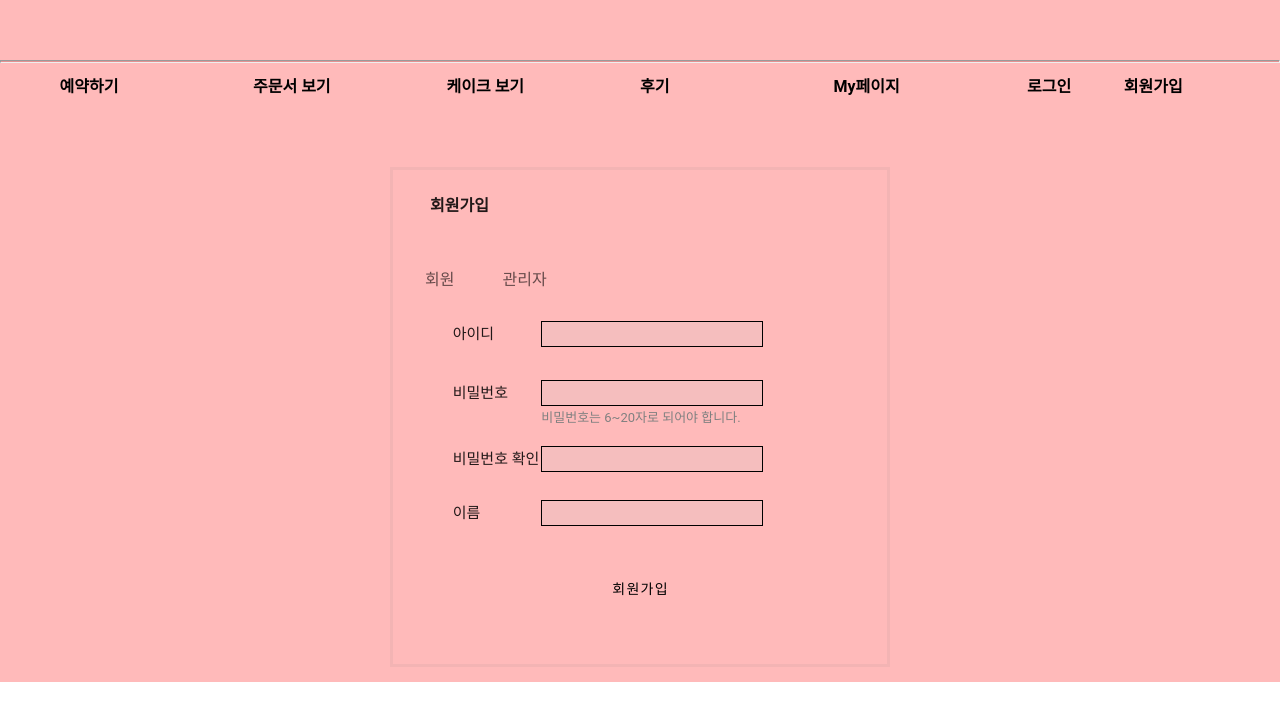
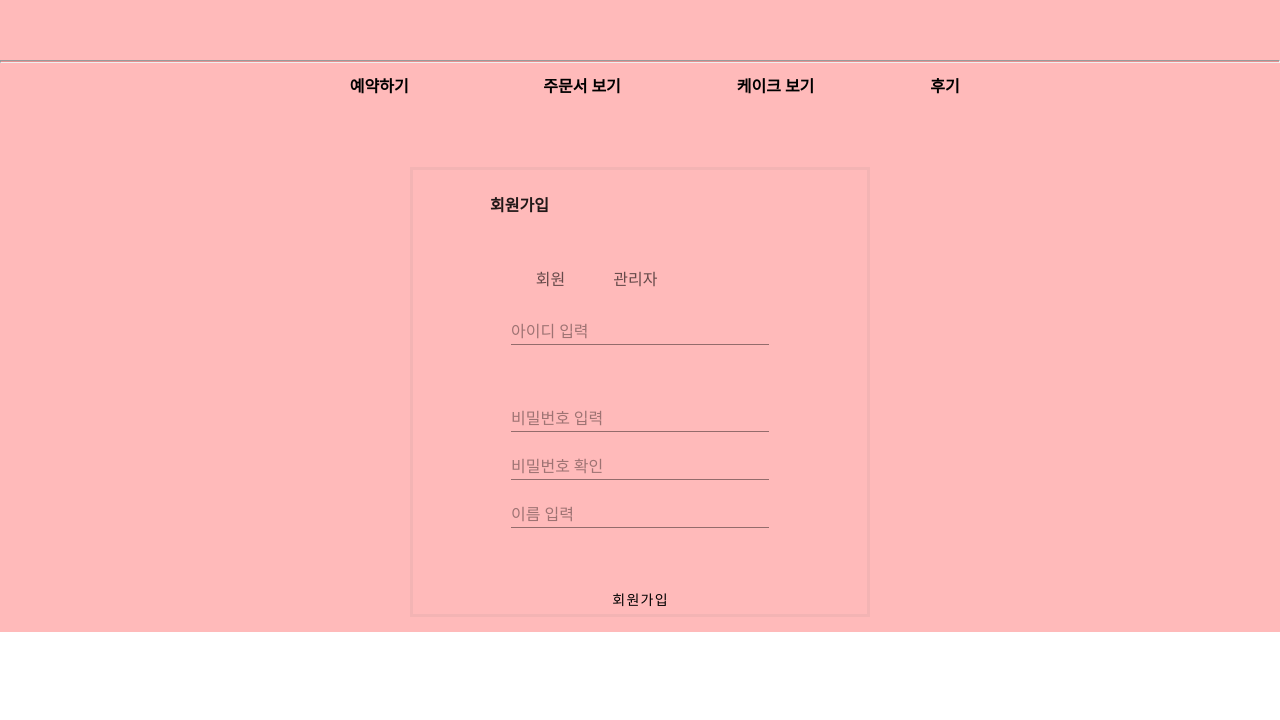
Before and after one commit to KHWeb19/PersonalProject, a Vue app in the folder jiyeonIn/vue_frontend/book_cake/: page /signUpPage in a window 1280 px wide. Shown: the part 112-832 px from the top of the page. After the commit the page ends 800 px from the top, so only its background shows below. Built offline with nearby package versions, Linux system fonts and the light colour scheme; the HTML template or start-up script is replaced by a standard one.

Commit message:
[인지연] sign up [CMS]

```diff
--- a/jiyeonIn/vue_frontend/book_cake/src/components/mainPage/SignUpPageForm.vue
+++ b/jiyeonIn/vue_frontend/book_cake/src/components/mainPage/SignUpPageForm.vue
@@ -4,53 +4,24 @@
         <br>
         <h4>회원가입</h4>
         <br><br>
-        <v-radio-group class="radio" v-model="radioGroup" row >
+        <v-radio-group style="width: 60%;" class="radio" v-model="radioGroup" row >
             <v-radio :label="`${kindsOfMember[0]}`" :value="`${kindsOfMember[0]}`"></v-radio>
             <v-radio :label="`${kindsOfMember[1]}`" :value="`${kindsOfMember[1]}`"></v-radio>
         </v-radio-group>
 
-
-        <table border="0">
-            <tr>
-                <td style="font-size: 15px;">아이디</td>
-                <td><input type="text" v-model="id"/>
-                <v-btn color="black" text type="button" onclick="checkId"><v-icon>mdi-check</v-icon></v-btn></td>
-            </tr>
-            <tr>
-                <td>&nbsp;</td>
-                <td><p class="noticeId" hidden>중복된 아이디 입니다.</p></td>
-            </tr>
-            <tr>
-                <td style="font-size: 15px;">비밀번호</td>
-                <td><input type="password" v-model="pw" /></td>
-            </tr>
-            <tr>
-                <td></td>
-                <td><p>비밀번호는 6~20자로 되어야 합니다.</p></td>
-            </tr>
-            <tr>
-                <td style="font-size: 15px;">비밀번호 확인</td>
-                <td><input type="password" v-model="pw1" @blur="checkDuplicate"/></td>
-            </tr>
-            <tr>
-                <td>&nbsp;</td>
-                <td>&nbsp;</td>
-            </tr>
-            <tr>
-                <td style="font-size: 15px;">이름</td>
-                <td><input type="text" v-model="name"/></td>
-            </tr>
-
-            <tr>
-                <td></td>
-                <td><p></p></td>
-            </tr>
-        </table>
+        <v-container>
+            <v-row style="width: 60%; height: 20%;">
+            <v-text-field flat v-model="id" type="text"  dense required placeholder="아이디 입력" :rules="rules_id" ></v-text-field>
+            <v-btn color="black" text type="button" onclick="checkId"><v-icon>mdi-check</v-icon></v-btn>
+            </v-row>
+            <v-text-field flat v-model="pw" type="password"  dense required placeholder="비밀번호 입력" :rules="rules_pw" style="width: 60%; padding: 15px 0 0 0;"></v-text-field>
+            <v-text-field flat v-model="pw1" type="password"  dense required placeholder="비밀번호 확인" :rules="rules_pw1" style="width: 60%;"></v-text-field>
+            <v-text-field flat v-model="name" type="text"  dense required placeholder="이름 입력" :rules="rules_name" style="width: 60%;"></v-text-field>
+        </v-container>
         <br>
 
-
         <div>
-            <v-btn color="black" text type="submit" width="210" >
+            <v-btn color="black" text type="submit" width="260" >
                 <v-icon>mdi-login</v-icon>회원가입</v-btn>
         </div>
     </form>
@@ -74,20 +45,31 @@
                 pw: '',
                 name:'',
                 pw1:'',
+                rules_id: [
+                    v => !!v || '아이디를 입력해주세요'
+                ],
+                rules_pw: [
+                    v => !!v || '비밀번호를 입력해주세요',
+                    v => v.length >= 6 || '비밀번호를 6자리 이상 입력해주세요'
+                ],
+                rules_pw1: [
+                    v => !!v || '비밀번호를 입력해주세요',
+                    v => v === this.pw || '비밀번호가 일치하지 않습니다'
+                ],
+                rules_name: [
+                    v => !!v || '이름을 입력해주세요'
+                ]
             }
         },
         methods: {
-            onsubmit () {
+            onSubmit () {
                 const { id, pw, name } = this
                 const auth = (this.radioGroup == '회원' ? '회원' : '관리자')
                 this.$emit('submit', {id, pw, name, auth})
             },
-            checkDuplicate() {
-                if(this.pw != this.pw1 ){
-                    alert('비밀번호 불일치')
-                    return false;
-                }
-            },
+
+
+
             // checkId () {
             //     for(member m : members) //멤버 정보를 어차피 가지고 와야하니까. 그거를 들고와서 for문으로 리스트 돌리고. db id값과 작성한 id값이 동일한지 체크
             //     if(m.id = this.id) {
@@ -104,10 +86,6 @@
     text-align: right;
 }
 
-.radio {
-    display: flex;
-    justify-content: center;
-}
 
 p {
     font-size: 13px;
@@ -123,12 +101,12 @@ input {
 h4 {
     display: inline-block;
     height: 30px;
-    width: 420px;
+    width: 300px;
     text-align: left;
 }
 form {
     border: 3px solid rgb(243, 180, 180);
-    width: 500px;
-    height: 500px;
+    width: 460px;
+    height: 450px;
 }
 </style>
--- a/jiyeonIn/vue_frontend/book_cake/src/views/CakePage/SignUpPage.vue
+++ b/jiyeonIn/vue_frontend/book_cake/src/views/CakePage/SignUpPage.vue
@@ -10,6 +10,7 @@
         <hr>
         <v-container >
             <v-row no-gutters class="menu">
+                <v-col class="col-12 col-sm-3"></v-col>
                 <v-col class="col-12 col-sm-2">
                     <router-link :to="{name: 'BookingPage'}">
                         <p>예약하기</p>
@@ -28,21 +29,6 @@
                 <v-col class="col-12 col-sm-2">
                    <router-link :to="{name: 'ReviewPage'}">
                         <p>후기</p>
-                    </router-link>
-                </v-col>
-                <v-col class="col-12 col-sm-2">
-                    <router-link :to="{name: 'MyPage'}">
-                        <p>My페이지</p>
-                    </router-link>
-                </v-col>
-                <v-col class="col-12 col-sm-1">
-                    <router-link :to="{name: 'LoginPage'}">
-                        <p>로그인 </p>
-                    </router-link>
-                </v-col>
-                <v-col class="col-12 col-sm-1">
-                    <router-link :to="{name: 'SignUpPage'}">
-                        <p>회원가입</p>
                     </router-link>
                 </v-col>
             </v-row>
@@ -72,6 +58,10 @@ import axios from 'axios'
                 axios.post('http://localhost:7777/Member/register',{ id, pw, name, auth })
                     .then(() => {
                         alert('환영합니다!')
+
+                        this.$router.push({
+                            name: 'LoginPage'
+                        })
                     })
                     .catch(() => {
                         alert('다시 한번 확인해주세요!')
```
Also changed, not shown: 1 other file (tests, documents, lock files or other folders).
